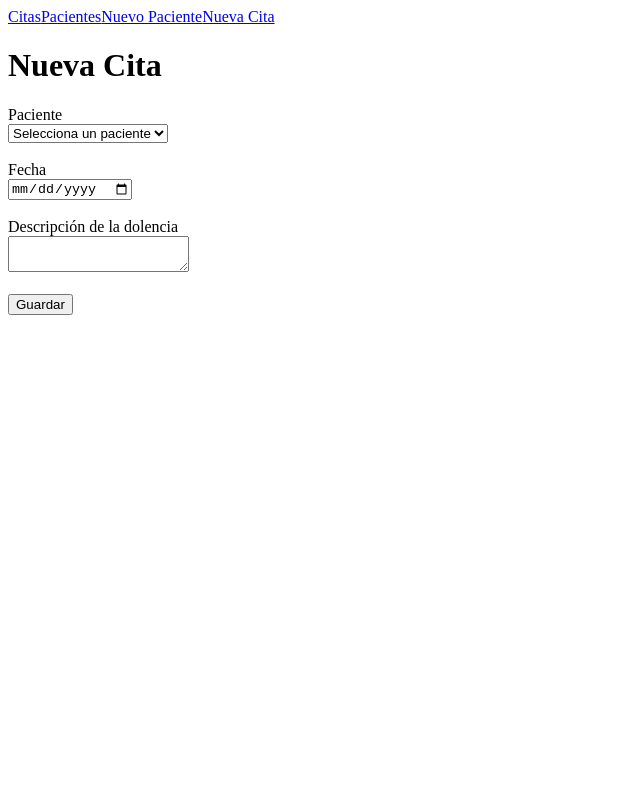
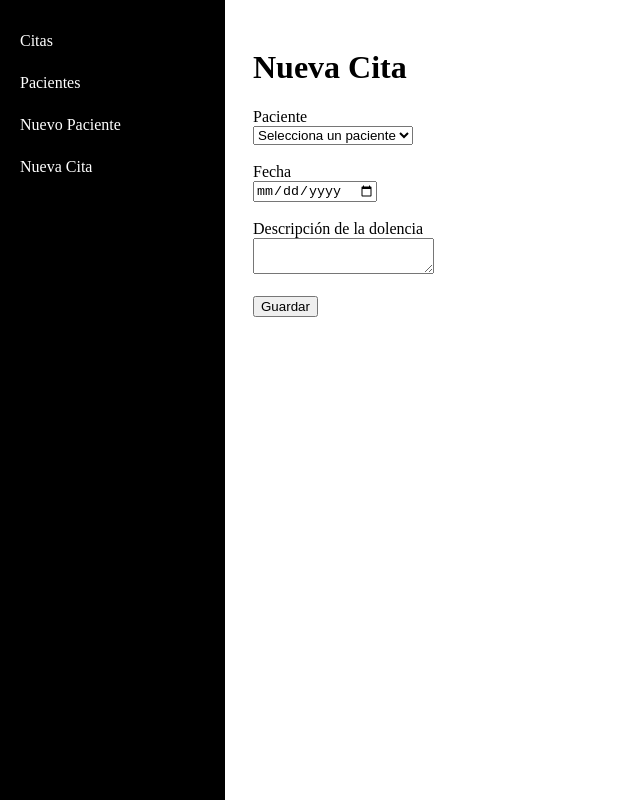
Before and after one commit to AdrianGF3/consultasMedicas, a React (Vite) app: page /new-cita in a window 1280 px wide. Shown: the whole page, without its empty margins (0-640 px from the left). Built offline with nearby package versions, Linux system fonts and the light colour scheme.

Commit message:
sidebar css

```diff
--- a/src/pages/Home.jsx
+++ b/src/pages/Home.jsx
@@ -39,11 +39,14 @@ function Home() {
 
     return (
         <>
+            <div className="layout">
+
                 <Navbar />
+
+                <div className="content">
 
                     <h1>Citas Médicas</h1>
 
-            //filtro de citas por dni
                     <input
                         type="text"
                         placeholder="Buscar por DNI"
@@ -64,7 +67,7 @@ function Home() {
                         </thead>
 
                         <tbody>
-                    {citas.map((cita) => (
+                            {citasFiltradas.map((cita) => (
                                 <tr key={cita.id}>
                                     <td>{cita.dni}</td>
                                     <td>{cita.nombre}</td>
@@ -81,6 +84,8 @@ function Home() {
                             ))}
                         </tbody>
                     </table>
+                </div>
+            </div>
         </>
     );
 }
--- a/src/pages/NewCita.jsx
+++ b/src/pages/NewCita.jsx
@@ -39,9 +39,11 @@ function NewCita() {
 
     return (
         <>
+            <div className="layout">
 
                 <Navbar />
 
+                <div className="content">
                     <h1>Nueva Cita</h1>
 
                     <form onSubmit={handleSubmit}>
@@ -97,6 +99,8 @@ function NewCita() {
                             Guardar
                         </button>
                     </form>
+                </div>
+            </div>
 
         </>
     );
--- a/src/pages/NewPaciente.jsx
+++ b/src/pages/NewPaciente.jsx
@@ -31,8 +31,11 @@ function NewPaciente() {
 
     return (
         <>
+            <div className="layout">
 
                 <Navbar />
+
+                <div className="content">
 
                     <h1>Nuevo Paciente</h1>
 
@@ -65,6 +68,8 @@ function NewPaciente() {
                             Guardar
                         </button>
                     </form>
+                </div>
+            </div>
         </>
     );
 }
--- a/src/pages/Pacientes.jsx
+++ b/src/pages/Pacientes.jsx
@@ -20,13 +20,25 @@ function Pacientes() {
 
     //eliminar paciente
     async function eliminarPaciente(dni) {
+        const confirmacion = window.confirm(
+            "¿Seguro que quieres eliminar este paciente? Esta accion no se puede deshacer!"
+        );
+
+        if (!confirmacion) return;
+
         await window.api.deletePaciente(dni);
+
+        alert("Paciente eliminado correctamente");
+
         loadPacientes();
     }
     return (
         <>
+            <div className="layout">
 
                 <Navbar />
+
+                <div className="content">
 
                     <h1>Pacientes</h1>
 
@@ -56,7 +68,8 @@ function Pacientes() {
                             ))}
                         </tbody>
                     </table>
-
+                </div>
+            </div>
         </>
     );
 }
--- a/src/styles/sidebar.css
+++ b/src/styles/sidebar.css
@@ -0,0 +1,31 @@
+.sidebar {
+  width: 225px;
+  height: 100vh;
+  background-color: black;
+  color: white;
+  position: fixed;
+  top: 0;
+  left: 0;
+  display: flex;
+  flex-direction: column;
+  padding: 20px 0;
+}
+
+.content {
+  margin-left: 225px;
+  padding: 20px;
+}
+
+.sidebar a {
+  padding: 12px 20px;
+  text-decoration: none;
+  color: white;
+  transition: 0.2s;
+  display: block;
+}
+
+.sidebar a:hover {
+  background-color: #999999;
+  color: rgb(255, 208, 0);
+  padding-left: 25px;
+}
```
Also changed, not shown: 1 other file (tests, documents, lock files or other folders). Lines whose indentation alone changed are shown as unchanged.
